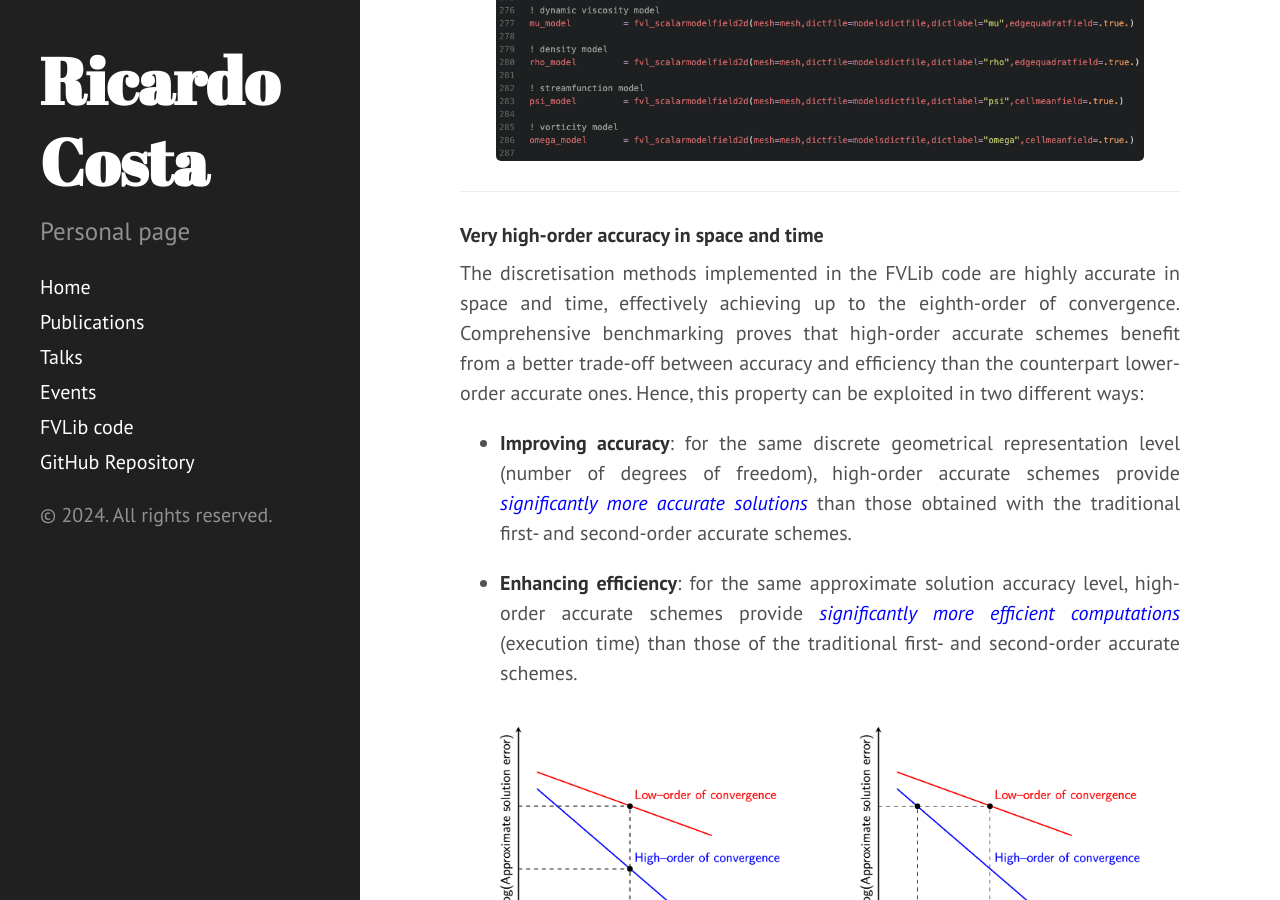
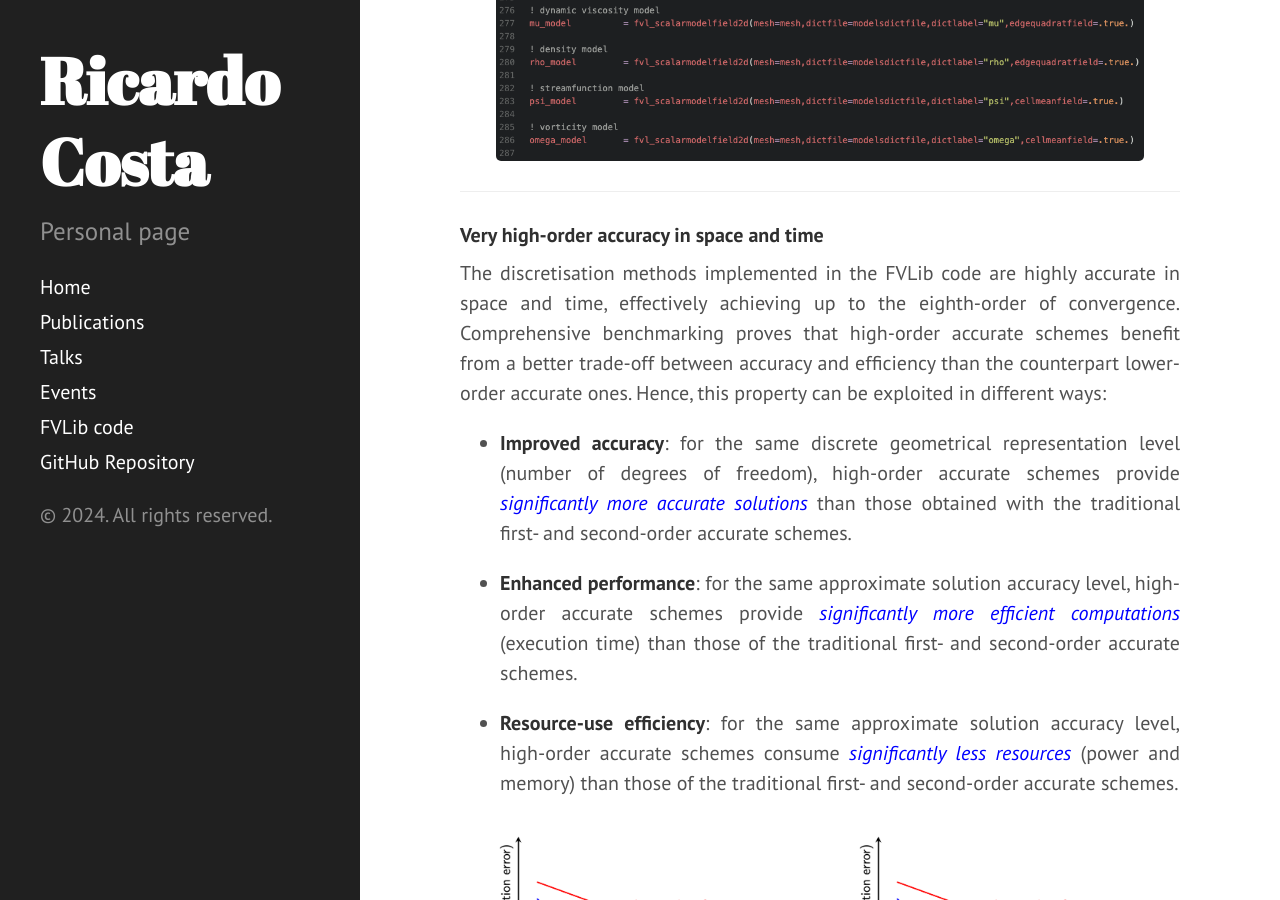
Before and after one commit to ricardodpcosta/ricardodpcosta.github.io, a Jekyll site: the page built from fvlib.md, in a window 1280 px wide and 900 px high, scrolled down 800 px. Built offline with Jekyll 4.4.1, drawn with Linux system fonts in a browser that asks for light colours; Markdown is read by kramdown in place of the engine named in the settings.

Commit message:
Update fvlib.md

```diff
--- a/fvlib.md
+++ b/fvlib.md
@@ -29,11 +29,13 @@ The FVLib code is programmed in modern Fortran (2003/2008 standards) with an obj
 
 #### **Very high-order accuracy in space and time**
 
-The discretisation methods implemented in the FVLib code are highly accurate in space and time, effectively achieving up to the eighth-order of convergence. Comprehensive benchmarking proves that high-order accurate schemes benefit from a better trade-off between accuracy and efficiency than the counterpart lower-order accurate ones. Hence, this property can be exploited in two different ways:
+The discretisation methods implemented in the FVLib code are highly accurate in space and time, effectively achieving up to the eighth-order of convergence. Comprehensive benchmarking proves that high-order accurate schemes benefit from a better trade-off between accuracy and efficiency than the counterpart lower-order accurate ones. Hence, this property can be exploited in different ways:
 
-- **Improving accuracy**: for the same discrete geometrical representation level (number of degrees of freedom), high-order accurate schemes provide <span style="color:blue">_significantly more accurate solutions_</span> than those obtained with the traditional first- and second-order accurate schemes.
+- **Improved accuracy**: for the same discrete geometrical representation level (number of degrees of freedom), high-order accurate schemes provide <span style="color:blue">_significantly more accurate solutions_</span> than those obtained with the traditional first- and second-order accurate schemes.
 
-- **Enhancing efficiency**: for the same approximate solution accuracy level, high-order accurate schemes provide <span style="color:blue">_significantly more efficient computations_</span> (execution time) than those of the traditional first- and second-order accurate schemes.
+- **Enhanced performance**: for the same approximate solution accuracy level, high-order accurate schemes provide <span style="color:blue">_significantly more efficient computations_</span> (execution time) than those of the traditional first- and second-order accurate schemes.
+
+- **Resource-use efficiency**: for the same approximate solution accuracy level, high-order accurate schemes consume <span style="color:blue">_significantly less resources_</span> (power and memory) than those of the traditional first- and second-order accurate schemes.
 
 <p style="margin-bottom: 1cm;"></p>
 
```
